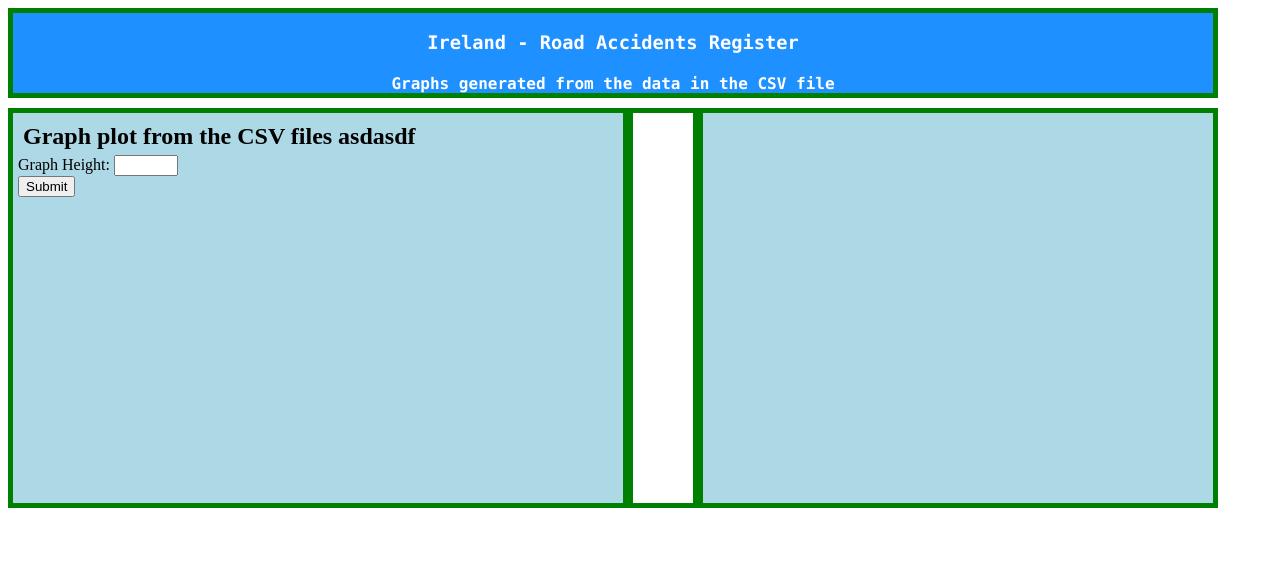
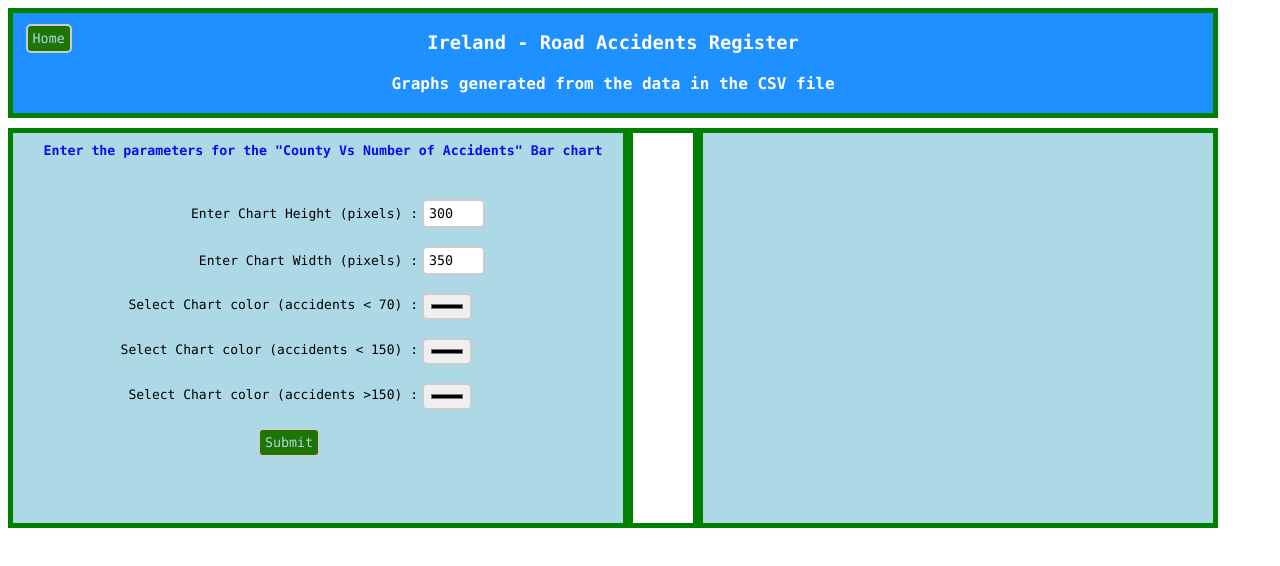
Before and after one commit to SomanathanSubramaniyan/Web-Application-Development, a plain HTML site: page Web-Application-Development/Project/Project/Graph/graph.html in a window 1280 px wide. Drawn offline with nearby package versions, Linux system fonts and the light colour scheme.

Commit message:
Add files via upload

```diff
--- a/Web-Application-Development/Project/Project/Graph/graph.html
+++ b/Web-Application-Development/Project/Project/Graph/graph.html
@@ -12,7 +12,7 @@
 			background-color: #1E90FF;
 			font-family: "Lucida Console", Monaco, monospace;
 			width:1200px;
-			height:80px;
+			height:100px;
 			border: 5px solid green;
 		}
 
@@ -50,22 +50,57 @@
 	.p1	  {
 			width:600px;
 			margin:5px;
-		  }
-	.p2	  {
-			width:100px;
-		  }
-	.btn  {
-			background-color:green;
-			margin-left:auto;
-			margin-right:auto;
-			margin-top:22%;
-			margin-bottom:0%;
+			text-align: center;
+			color: rgb(14, 11, 236);
+			font-family: "Lucida Console", Monaco, monospace;
+
+			}
+	.bon  {
+			background-color: rgb(30, 117, 4);
+			display: inline-block;
+			padding:5px;
+    		border:2px solid #ccc;
+        	border-radius: 5px;
+    		font-family: "Lucida Console", Monaco, monospace;
+			position: relative;
+			left: 40%;
+			color: #ADD8E6;
 		  }
 
+		  .bon1  {
+			background-color: rgb(30, 117, 4);
+			display: inline-block;
+			padding:5px;
+    		border:2px solid #ccc;
+        	border-radius: 5px;
+    		font-family: "Lucida Console", Monaco, monospace;
+			position: absolute;
+			left: 2%;
+			top: 3%;
+			color: #ADD8E6;
+		  }
 	rect:hover {fill:black;}
-	.myClass {
+	.myClass
+		{
 			border: 2px solid	black;
-			margin-top: 2px;)
+			margin-top: 2px;
+		}
+	input {
+  		display: inline-block;
+		padding:5px;
+    	border:2px solid #ccc;
+        border-radius: 5px;
+		font-family: "Lucida Console", Monaco, monospace;
+		}
+	label{
+    display: inline-block;
+    width: 400px;
+    text-align: right;
+	text-anchor: middle;
+	font-family: "Lucida Console", Monaco, monospace;
+	font-size: small;
+	}
+
 
 </style>
 
@@ -73,18 +108,25 @@
 
 <body>
 		<div class="d1" >
-			<h3 align="center" style="color:white; align:center;"> Ireland - Road Accidents Register</h3>
+			<h3 align="center" style="color:white; "> Ireland - Road Accidents Register</h3>
 			<h4 align="center" style="color:white;"> Graphs generated from the data in the CSV file</h4>
-			<button class="btn" align="left"><i class="fa fa-home"></i> Home</button>
+			<button class="bon1" >Home</button>
 		</div>
 
 		<div id="myDiv-l1"  class="div1" >
-			<h2 class="p1"> Graph plot from the CSV files asdasdf   </h2>
-			<form onsubmit="mainCheck()">
-			Graph Height:
-			<input type="number" id="gheight" min="100" max="500"/> <br>
-			<input type="submit"  value="Submit"/>
-			</form>
+			<h5 class="p1"> Enter the parameters for the "County Vs Number of Accidents" Bar chart </h5> <br><br>
+			<label> Enter Chart Height (pixels) : </label>
+			<input type="number" id="gheight" min="100" max="500" value = "300" size="3"/> <br><br>
+			<label> Enter Chart  Width (pixels) : </label>
+			<input type="number" id="gwidth" min="100" max="500" value = "350" size="3"  /> <br><br>
+			<label> Select Chart color (accidents < 70) : </label>
+			<input type="color" id="clrPicker1"/> <br> <br>
+			<label> Select Chart color (accidents < 150) : </label>
+			<input type="color" id="clrPicker2"/> <br> <br>
+			<label> Select Chart color (accidents >150) : </label>
+			<input type="color" id="clrPicker3"/> <br> <br>
+			<button onclick="mainCheck()" class="bon" align="center"> Submit </button>
+		<!-- <input type="reset" value="Reset" onClick="window.location.reload()"> -->
 		</div>
 		<div id="myDiv-12"  class="div2">  </div>
 		<div id="myDiv-l3"  class="div3">
@@ -95,19 +137,20 @@
 <script>
 function mainCheck()
 	{
-		if((document.getElementById("gheight").value >= 100 ) && (document.getElementById("gheight").value <=500))
+		if( ((document.getElementById("gheight").value >= 100 ) && (document.getElementById("gheight").value <=500)) && ((document.getElementById("gwidth").value >= 100 ) && (document.getElementById("gwidth").value <= 500)) )
 			{
-			alert(document.getElementById("gheight").value);
 			graph()
 			}
 		else
 			{
-			alert("Enter valid height");
+			alert("Enter valid height and width - should be between 300 and 500");
 			}
 	}
+
+
 function graph()
+	{
 
-	{
 		d3.csv("Accidents.csv").then
 			(function(data)
 				{
@@ -118,9 +161,13 @@ function graph()
 						d.Accidents = Number(d.Accidents);
 						});
 
-			var height = 300;
+		// Get the height and width of the elements from the input parameters
+			var height = document.getElementById("gheight").value;
 			var dataCount = data.length;
-			var width = 350;
+			var width = document.getElementById("gwidth").value;
+			var color1 = document.getElementById("clrPicker1").value;
+			var color2 = document.getElementById("clrPicker2").value;
+			var color3 = document.getElementById("clrPicker3").value;
 
 
 		// Create a Scale
@@ -143,12 +190,12 @@ function graph()
 					var xaxis = d3.axisBottom()
 						.scale(XScale);
 
-
+					d3.select("#myDiv-l3").selectAll("*").remove();
 					var svgContainer = d3.select("#myDiv-l3").append("svg")
 							.attr("width",500)
 							.attr("height",380)
 							.attr("align","center")
-					<!--		.attr("class","myClass"); -->
+					// <!--		.attr("class","myClass"); -->
 
 					var svgRectangle = svgContainer.selectAll("rect").data(data);
 						 svgRectangle.enter()
@@ -164,9 +211,9 @@ function graph()
 							.attr("width",40)
 							.attr("height",function(d) {return height-myScale(d.Accidents);})
 							.attr("fill", function (d) {
-									if (d.Accidents <70) {return "green";}
-									else if (d.Accidents <=150) {return "yellow";}
-									else if (d.Accidents <=300) {return "red";}
+									if (d.Accidents <70) {return color1;}
+									else if (d.Accidents <=150) {return color2;}
+									else if (d.Accidents >150) {return color3;}
 									else {return "green";}
 									});
 
@@ -181,7 +228,9 @@ function graph()
 							.attr("transform","rotate(60)")
 							.attr("text-anchor","start")
 							.attr("x",16)
-							.attr("y",1);
+							.attr("y",1)
+							;
+
 				}
 			);
 	}
```
